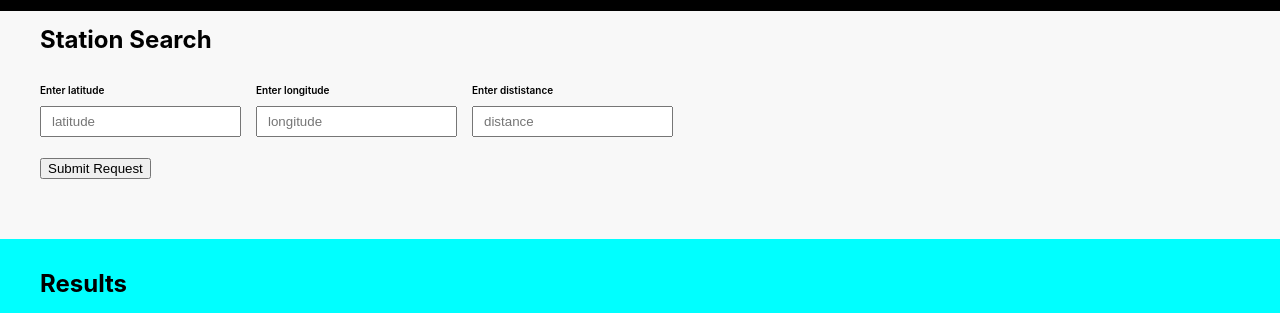
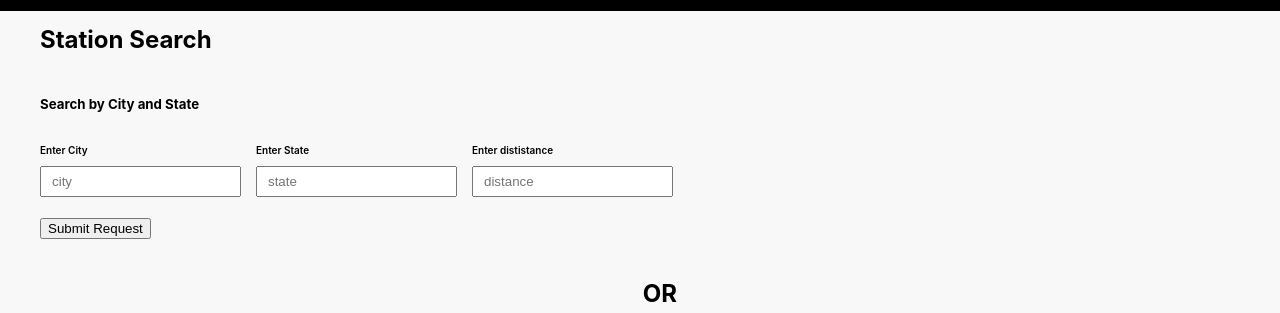
Before and after one commit to richardkorneisel/Project-3, a React app in the folder charging-locator-app/: page / in a window 1280 px wide. Shown: the part 85-398 px from the top of the page. Built offline with nearby package versions, Linux system fonts and the light colour scheme.

Commit message:
Adding functionality with a second API app to search by city and state

```diff
--- a/charging-locator-app/src/components/App/App.js
+++ b/charging-locator-app/src/components/App/App.js
@@ -17,6 +17,8 @@ export default class App extends Component {
       fullUrl: "",
       results: [],
       location: "Cedar Falls, IA",
+      city: "",
+      state: ""
     }
   }
 
@@ -40,6 +42,21 @@ export default class App extends Component {
     })
     // console.log('distance:', this.state.distance)
   }
+
+  addCity = (event) => {
+    this.setState({
+      city: event.target.value
+    })
+    // console.log('city:', this.state.city)
+  }
+
+  addState = (event) => {
+    this.setState({
+      state: event.target.value
+    })
+    // console.log('state:', this.state.state)
+  }
+
 
   getResults = async() => {
     const baseUrl = 'https://api.openchargemap.io/v3/poi/?output=json&maxresults=10&compact=true&verbose=false'
@@ -81,7 +98,11 @@ export default class App extends Component {
               addLat={this.addLat}
               addLon={this.addLon}
               addDistance={this.addDistance}
-              getResults={this.getResults} {...this.state} {...routerProps} />
+              getResults={this.getResults} {...this.state} {...routerProps}
+              addCity={this.addCity}
+              addState={this.addState}
+              getLocation={this.getLocation} {...this.state} {...routerProps}
+              />
           }>
           </Route>
           <Route path="/:id" component={AboutUs} />
--- a/charging-locator-app/src/components/Home/Home.js
+++ b/charging-locator-app/src/components/Home/Home.js
@@ -5,13 +5,14 @@ import './Home.css';
 
 export default class Home extends Component {
     render() {
-
+        console.log("Home pg" , this.props)
         return (
             <div className="home">
                 <div><Search
-                    addLat={this.props.addLat}
-                    addLon={this.props.addLon}
-                    addDistance={this.props.addDistance}
+
+                    // addLat={this.props.addLat}
+                    // addLon={this.props.addLon}
+                    // addDistance={this.props.addDistance}
                     getResults={this.props.getResults} {...this.props}
                 /></div>
                 <div><Results {...this.props}/></div>
--- a/charging-locator-app/src/components/Search/Search.css
+++ b/charging-locator-app/src/components/Search/Search.css
@@ -27,3 +27,7 @@ input {
 .button {
     padding: 20px 0 20px 0;
 }
+
+.or {
+    text-align: center;
+}
--- a/charging-locator-app/src/components/Search/Search.js
+++ b/charging-locator-app/src/components/Search/Search.js
@@ -7,7 +7,36 @@ export default class Search extends Component {
         return (
             <div className='container'>
                 <h2>Station Search</h2>
+
+                <h5>Search by City and State</h5>
                 <div className='searchContainer'>
+
+
+                    <div className='city'>
+                        <p>Enter City</p>
+                        <input type='integer' placeholder='city' onChange={this.props.addLat} />
+                    </div>
+
+                    <div className='state'>
+                        <p>Enter State</p>
+                        <input type='integer' placeholder='state' onChange={this.props.addLat} />
+                    </div>
+
+                    <div className='dist'>
+                        <p>Enter dististance</p>
+                        <input type='integer' placeholder='distance' onChange={this.props.addDistance} />
+                    </div>
+
+                </div>
+
+                <div className='button'>
+                        <button onClick={this.props.getResults}>Submit Request</button>
+                </div>
+
+                <h2 className="or">OR</h2>
+                <h5>Search by latitiude and longitude</h5>
+
+                <div className="searchContainer">
                     <div className='lat'>
                         <p>Enter latitude</p>
                         <input type='integer' placeholder='latitude' onChange={this.props.addLat} />
@@ -24,6 +53,7 @@ export default class Search extends Component {
                 <div className='button'>
                     <button onClick={this.props.getResults}>Submit Request</button>
                 </div>
+
             </div>
         );
     }
```
